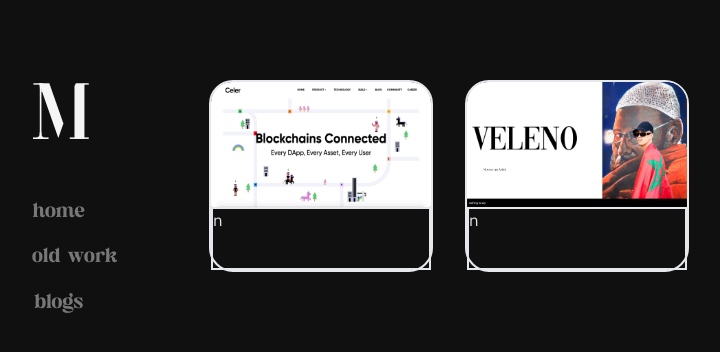
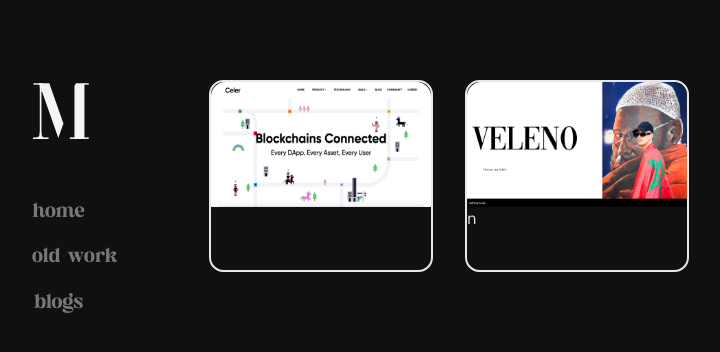
Before and after one commit to MIDeth/MID-portfolio, a React (Vite) app: page /oldWork in a window 1280 px wide. Shown: the top 352 px of the page, without its empty margins (251-971 px from the left). Built offline with nearby package versions, Linux system fonts and the light colour scheme.

Commit message:
Update oldWork.jsx

```diff
--- a/src/pages/oldWork.jsx
+++ b/src/pages/oldWork.jsx
@@ -2,24 +2,24 @@
   return (
     <>
       <div className="w-[35rem] flex font-main">
-        <div className="w-[14rem] border-2 h-[12rem] rounded-[24px] flex flex-col mx-4">
+        <div className="w-[14rem] border-2 h-[12rem] rounded-[14.5px] flex flex-col mx-4">
           <div className="flex items-center justify-center w-full h-4/6">
             <img
               src="work/celer.network.png"
-              className="h-full rounded-t-[21px] w-full"
+              className="h-full rounded-t-[14.5px] w-full"
             />
           </div>
-          <div className="w-full border-2 h-2/6 ">n</div>
+          <div className="w-full h-2/6 "></div>
         </div>
 
-        <div className="w-[14rem] border-2 h-[12rem] rounded-[24px] flex flex-col mx-4">
+        <div className="w-[14rem] border-2 h-[12rem] rounded-[14.5px] flex flex-col mx-4">
           <div className="flex items-center justify-center w-full h-4/6">
             <img
               src="work/veleno.png"
-              className="h-full rounded-t-[21px] w-full"
+              className="h-full rounded-t-[14.5px] w-full"
             />
           </div>
-          <div className="w-full border-2 h-2/6 ">n</div>
+          <div className="w-full h-2/6 ">n</div>
         </div>
       </div>
     </>
```
